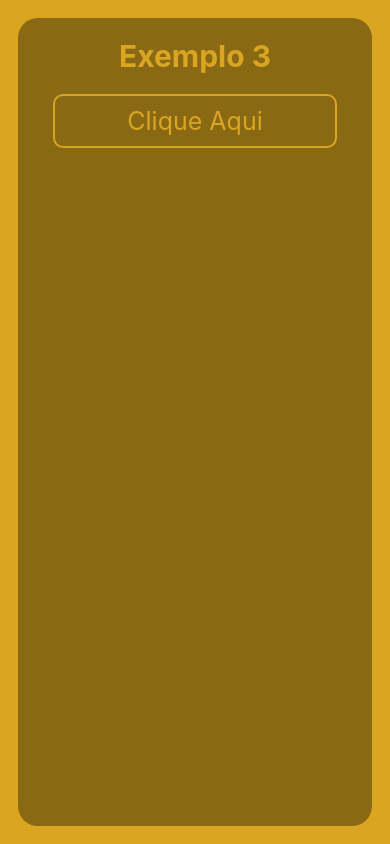
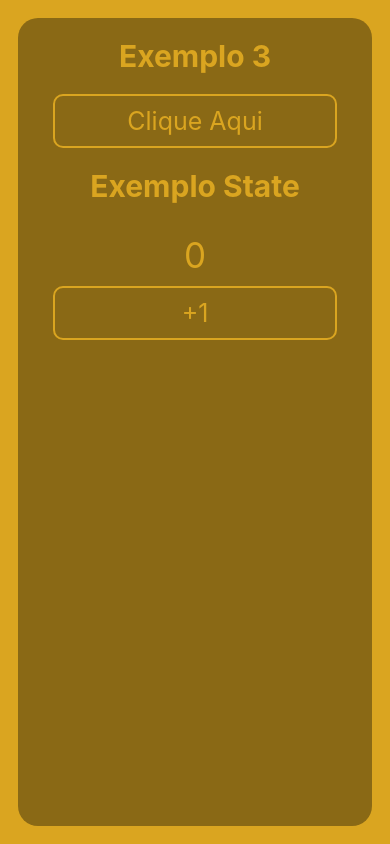
Before and after one commit to ThiagoGSampaio/aula_expo_0, a React Native app: screen / in a window 390 px wide. Built offline with nearby package versions, Linux system fonts and the light colour scheme.

Commit message:
Aula 10-05

```diff
--- a/componets/exemplo_3/index.js
+++ b/componets/exemplo_3/index.js
@@ -1,7 +1,15 @@
+import { useState } from 'react'
 import { View, Text, Pressable } from 'react-native';
 import styles from './styles';
 
 export default function Exemplo_3() {
+
+    const [numero, setNumero] = useState(0);
+
+    function incremento () {
+        setNumero(numero + 1);
+    }
+
     return (
         <View style={styles.container}>
             <Text style={styles.titulo}>Exemplo 3</Text>
@@ -14,6 +22,21 @@
             >
                 <Text style={styles.txtBotao}>Clique Aqui</Text>
             </Pressable>
+
+            <Text style={styles.titulo}>Exemplo State</Text>
+
+            <Text style={styles.txtNumero}>{numero}</Text>
+
+            <Pressable
+                onPress={() => incremento()}
+                style={({pressed}) => pressed ?
+                    [styles.botao, styles.botaoPress]
+                    :
+                    styles.botao}
+            >
+                <Text style={styles.txtBotao}>+1</Text>
+            </Pressable>
+
         </View>
     )
 }
--- a/componets/exemplo_3/styles.js
+++ b/componets/exemplo_3/styles.js
@@ -34,7 +34,14 @@
 
     botaoPress:{
         backgroundColor: '#daa520',
+
     },
+
+    txtNumero:{
+        fontSize: 35,
+        color:'#daa520',
+        marginVertical: 10,
+    }
 
 
 })
```
